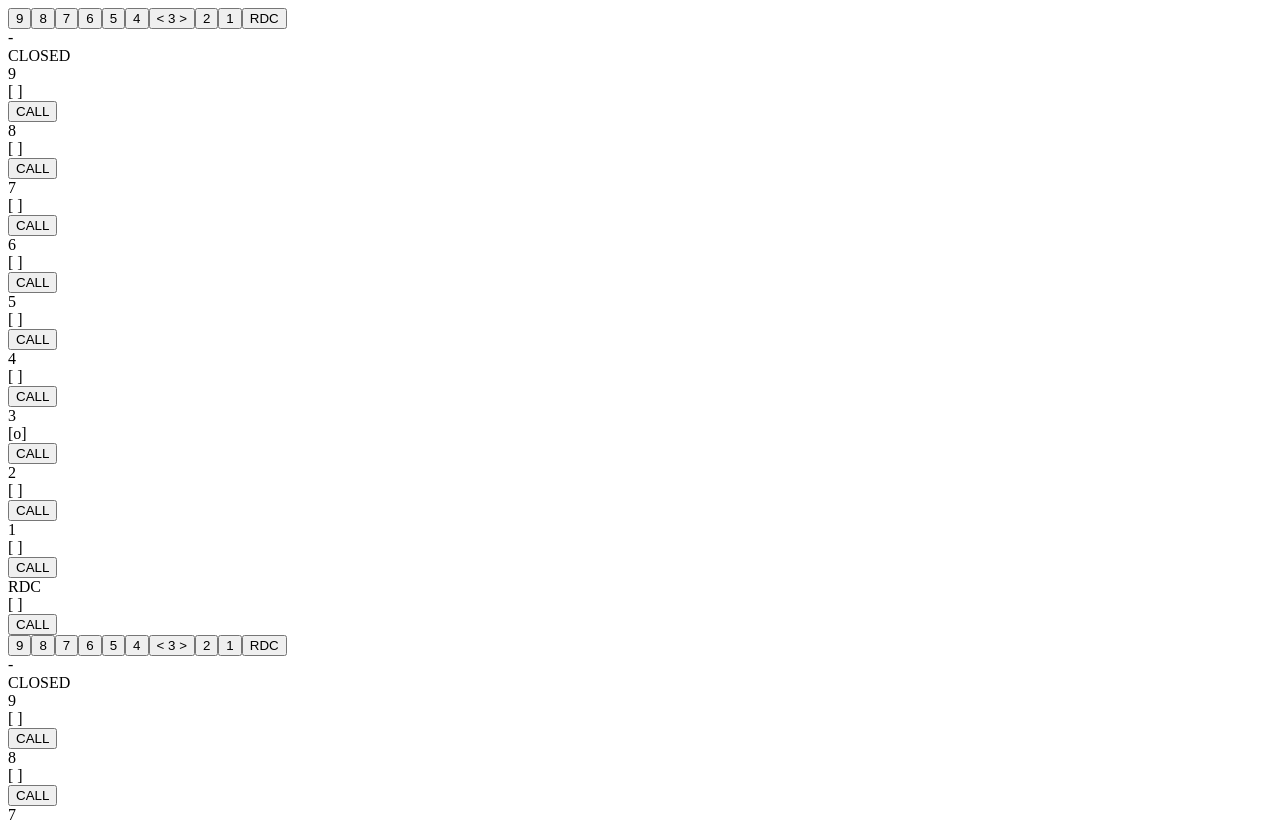
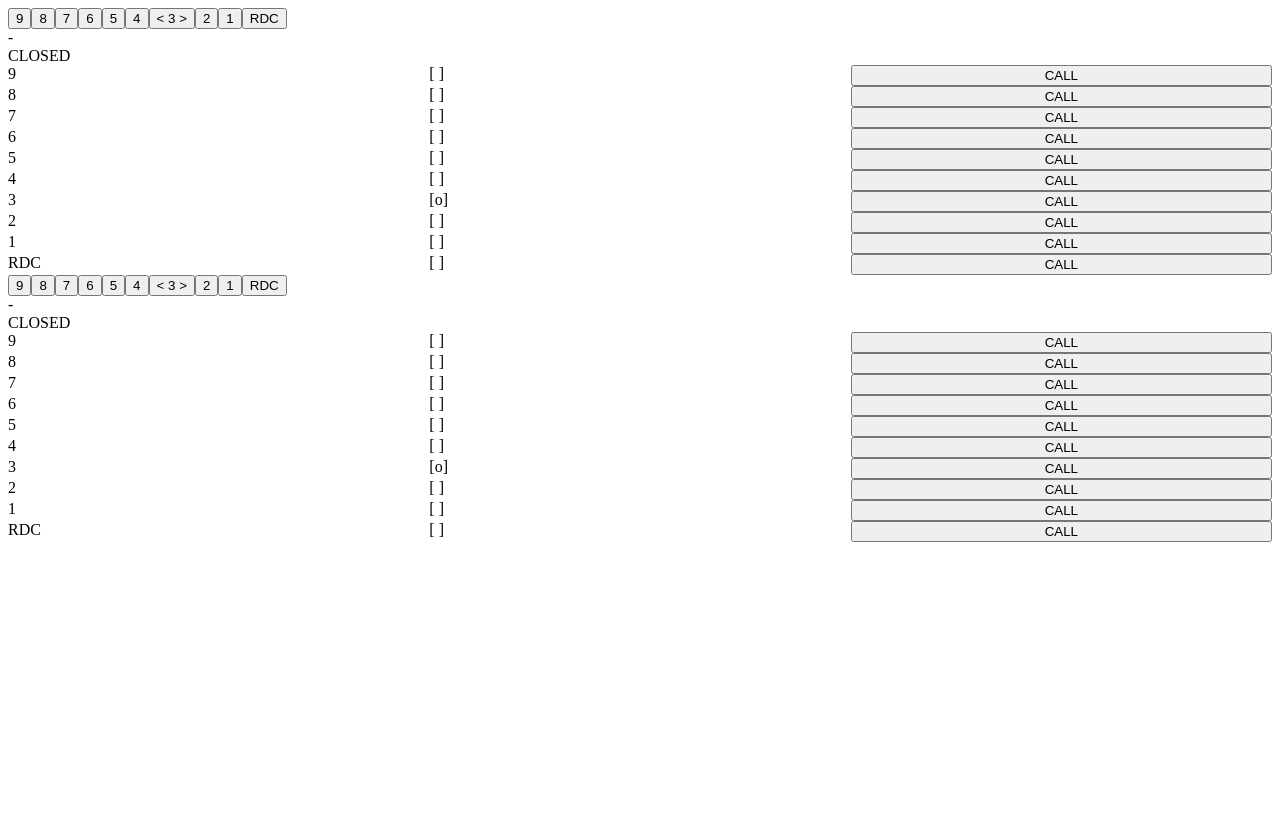
Before and after one commit to lde-moul/elevator, a React app: page / in a window 1280 px wide. Shown: the top 822 px of the page. After the commit the page ends 800 px from the top, so only its background shows below. Built offline with nearby package versions, Linux system fonts and the light colour scheme; no server answers.

Commit message:
Turn building panel into a basic grid

```diff
--- /dev/null
+++ b/css/main.css
@@ -0,0 +1,5 @@
+.building-panel {
+  display: grid;
+  grid-template-columns: repeat(3, 1fr);
+  grid-template-rows: repeat(10, 1fr);
+}
--- a/src/client/components/BuildingPanel.tsx
+++ b/src/client/components/BuildingPanel.tsx
@@ -3,6 +3,7 @@
 import CallButton from './CallButton';
 import CurrentFloorIndicator from './CurrentFloorIndicator';
 import FloorName from './FloorName';
+import '../../../css/main.css';
 
 import React from 'react';
 
@@ -50,7 +51,7 @@ export default () => {
   ]
 
   return (
-    <div>
+    <div className='building-panel'>
       {cells}
     </div>
   );
```
